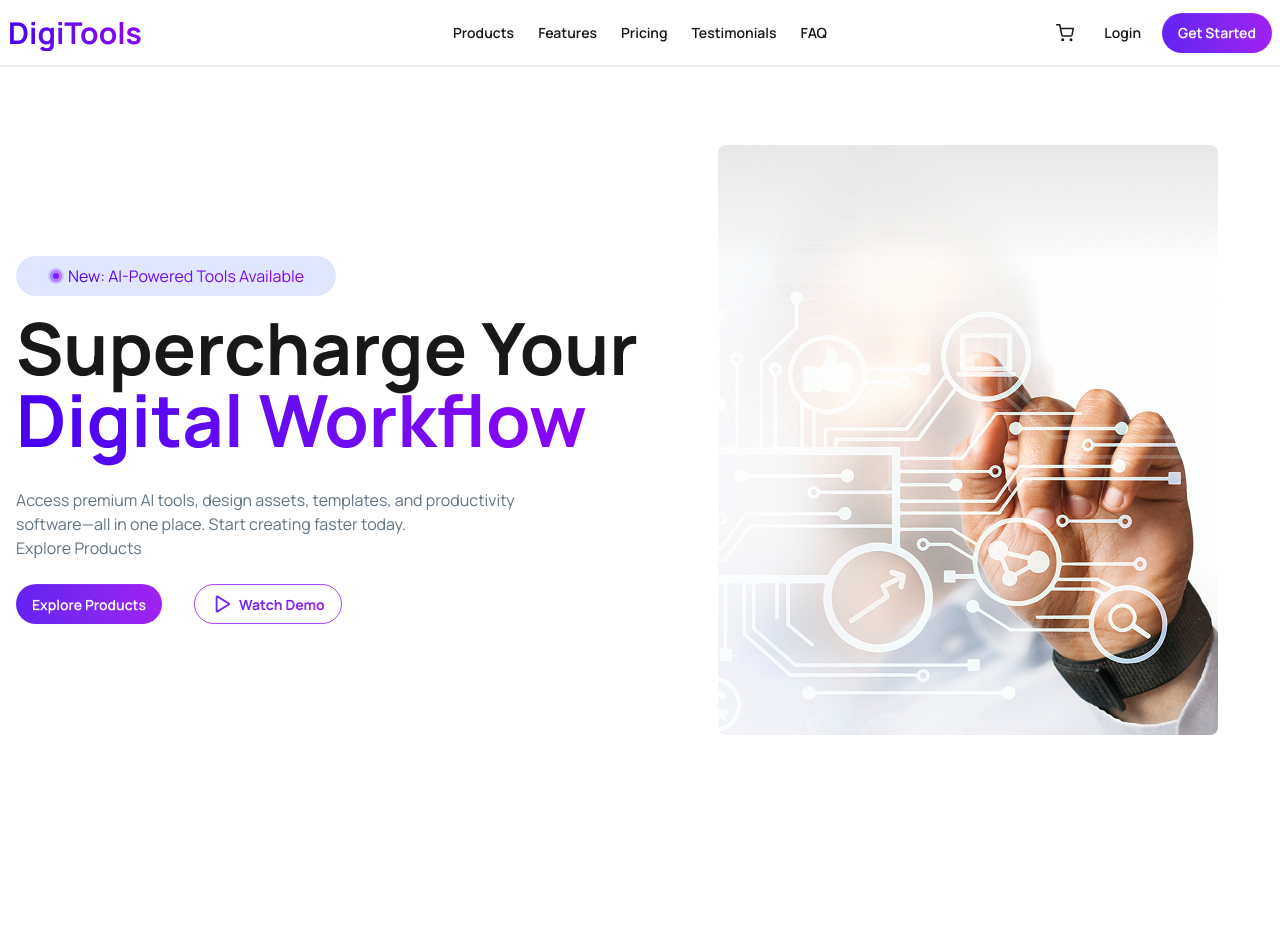
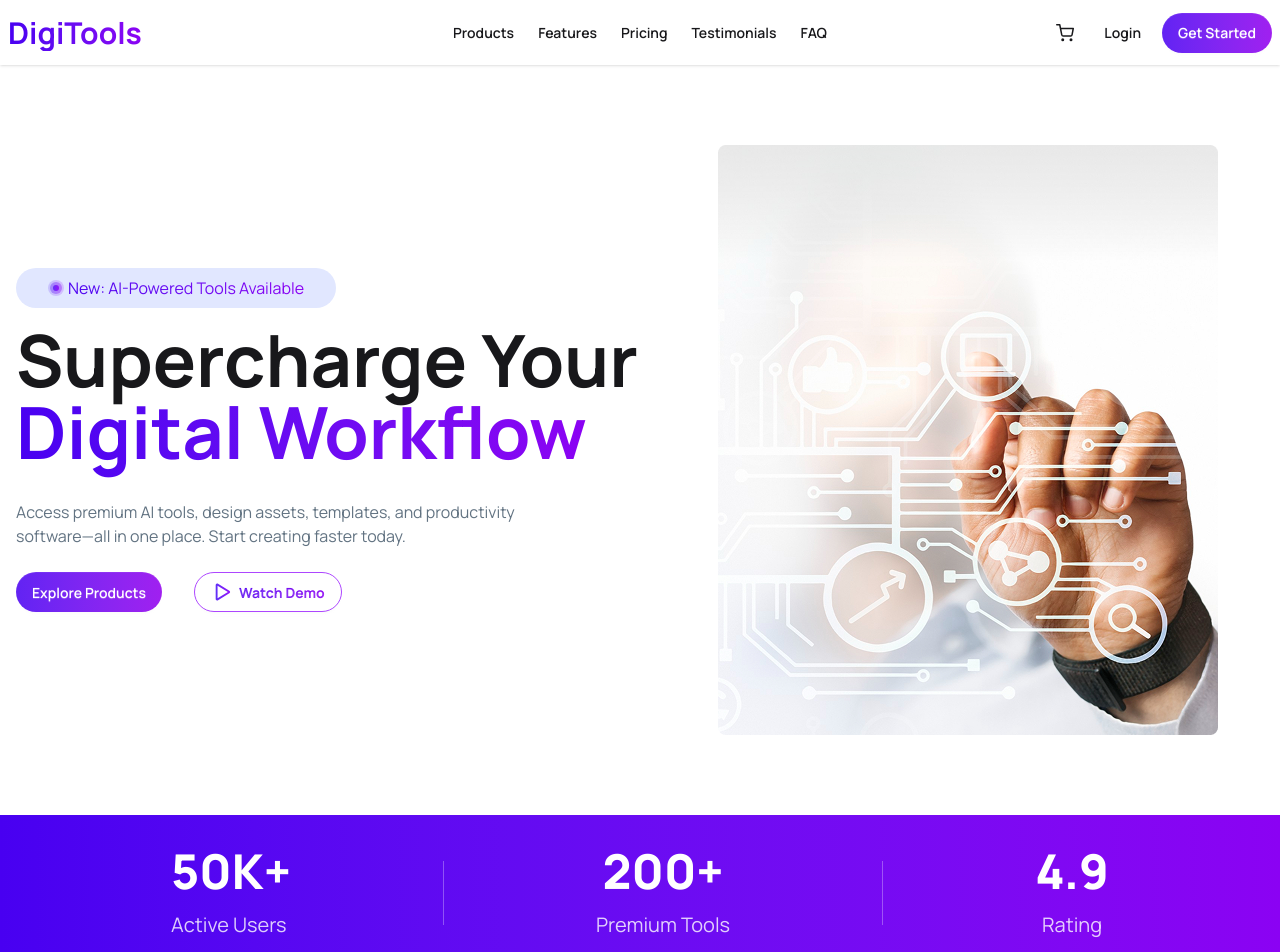
Before and after one commit to SAIEED12/A06-DigiTools, a React (Vite) app: page / in a window 1280 px wide. Shown: the top 952 px of the page. Before the commit the page ends 800 px from the top, so only its background shows below. Built offline with nearby package versions, Linux system fonts and the light colour scheme.

Commit message:
Banner is completed now

```diff
--- a/src/components/Banner.jsx
+++ b/src/components/Banner.jsx
@@ -2,6 +2,7 @@ import React from "react";
 import bannerImg from "../assets/banner.png";
 const Banner = () => {
   return (
+    <div>
       <div className="flex flex-col md:flex-row container mx-auto items-center gap-10 md:flex-col-reverse md:gap-20 mt-10 md:mt-20 px-4">
         <div className="left">
           <div className="bg-[#E1E7FF] rounded-full p-2 w-80 flex justify-center mb-4">
@@ -83,10 +84,9 @@ const Banner = () => {
             </span>
           </h2>
           <p className="text-[#627382] mb-6">
-          Access premium AI tools, design assets, templates, and productivity{" "}
+            Access premium AI tools, design assets, templates, and productivity
             <br />
-          software—all in one place. Start creating faster today. <br /> Explore
-          Products
+            software—all in one place. Start creating faster today.
           </p>
           <div className="flex gap-8">
             <button className="btn rounded-full border-none bg-linear-to-r from-[#6223f3] to-[#A020F0] text-white hover:opacity-90">
@@ -131,6 +131,31 @@ const Banner = () => {
           <img src={bannerImg} alt="Banner" className="w-full h-auto" />
         </div>
       </div>
+
+<div className="bg-linear-to-r from-[#4800f1] to-[#8b02f3] mt-20 mb-20 flex flex-col md:flex-row justify-center items-center gap-0 px-6 py-4 md:py-0 md:gap-30">
+
+  <div className="p-8 space-y-4 text-center md:text-left">
+    <h2 className="text-white font-extrabold text-5xl">50K+</h2>
+    <p className="text-white/80 text-xl">Active Users</p>
+  </div>
+
+  <div className="w-32 h-px md:w-px md:h-16 bg-white/30" />
+
+  <div className="p-8 space-y-4 text-center">
+    <h2 className="text-white font-extrabold text-5xl">200+</h2>
+    <p className="text-white/80 text-xl">Premium Tools</p>
+  </div>
+
+  <div className="w-32 h-px md:w-px md:h-16 bg-white/30" />
+
+  <div className="p-8 space-y-4 text-center">
+    <h2 className="text-white font-extrabold text-5xl">4.9</h2>
+    <p className="text-white/80 text-xl">Rating</p>
+  </div>
+
+</div>
+
+    </div>
   );
 };
 
```
Lines whose indentation alone changed are shown as unchanged.
